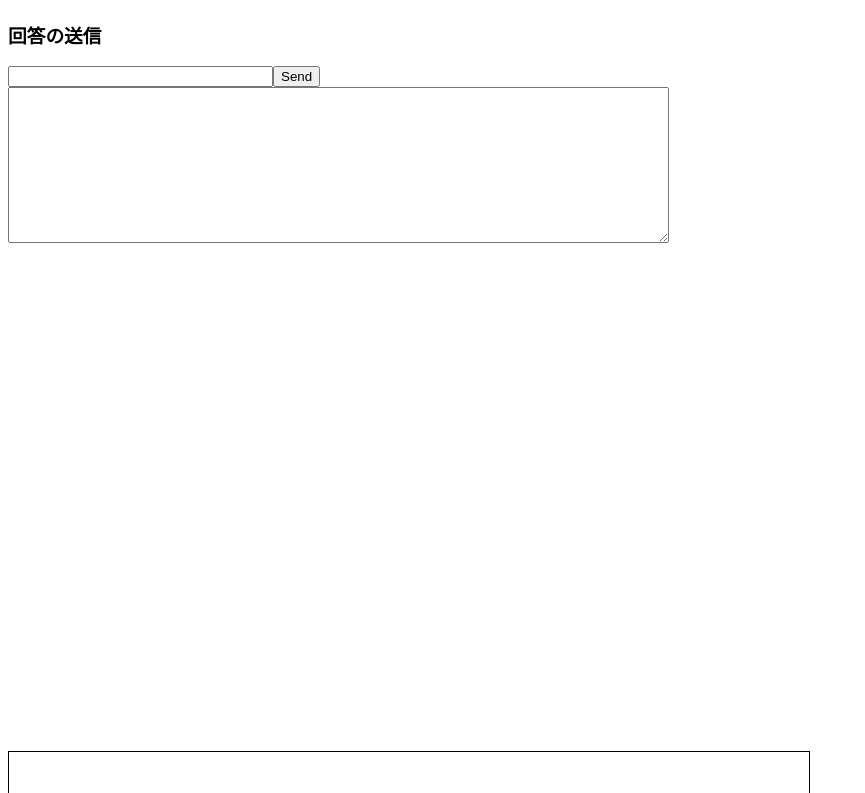
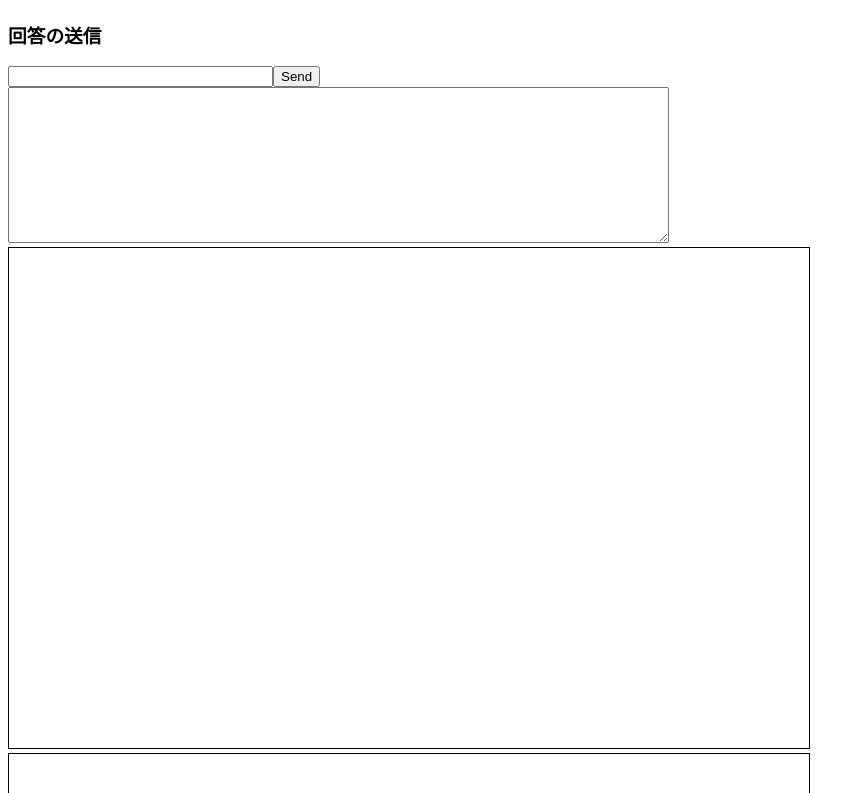
Before and after one commit to Cacao1522/drawing-game, a Next.js app: page /guess in a window 1280 px wide. Shown: the part 363-1156 px from the top of the page, without its empty margins (0-865 px from the left). Built offline with nearby package versions, Linux system fonts and the light colour scheme.

Commit message:
cssボーダーつける

```diff
--- a/src/app/guess/WebRTCDataChannelDemo.js
+++ b/src/app/guess/WebRTCDataChannelDemo.js
@@ -1,4 +1,5 @@
 import React from "react";
+import styles from "./page.module.css";
 
 class WebRTCDataChannelDemo extends React.Component {
   state = {
@@ -239,7 +240,12 @@ class WebRTCDataChannelDemo extends React.Component {
           <input type="submit" value="Send" />
         </form>
         <textarea value={this.state.history} readOnly cols="80" rows="10" />
-        <canvas ref={this.canvasRef} width="800" height="500" />
+        <canvas
+          ref={this.canvasRef}
+          width="800"
+          height="500"
+          className={styles.canvas}
+        />
       </div>
     );
   }
--- a/src/app/guess/page.module.css
+++ b/src/app/guess/page.module.css
@@ -1,3 +1,7 @@
+.canvas {
+  border: 1px solid #000;
+}
+
 .animationContainer {
   overflow: hidden;
   white-space: nowrap;
```
